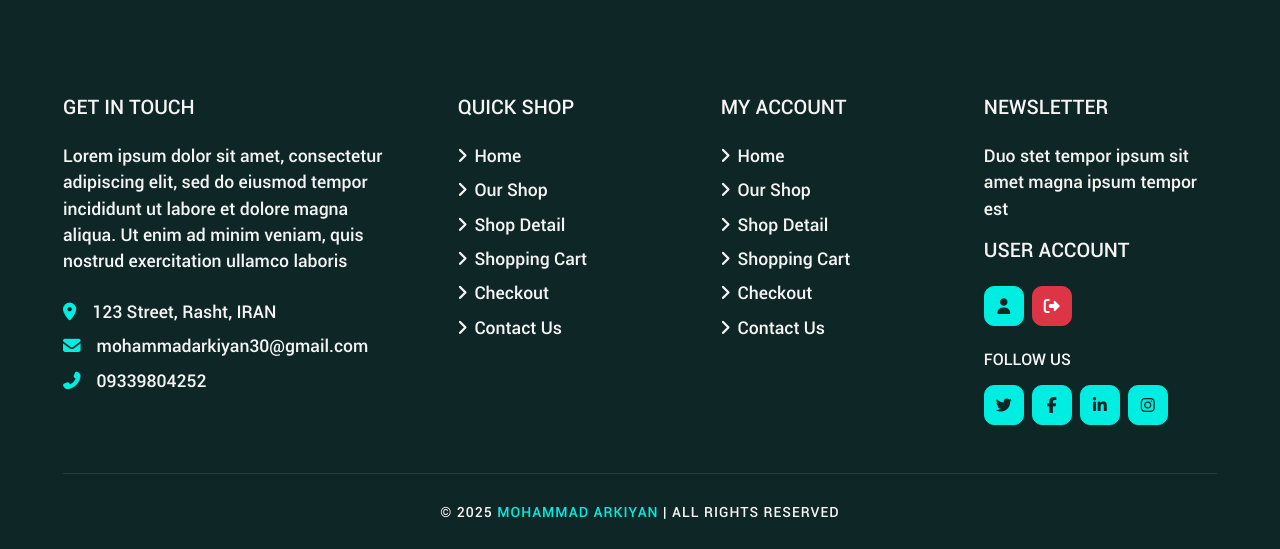
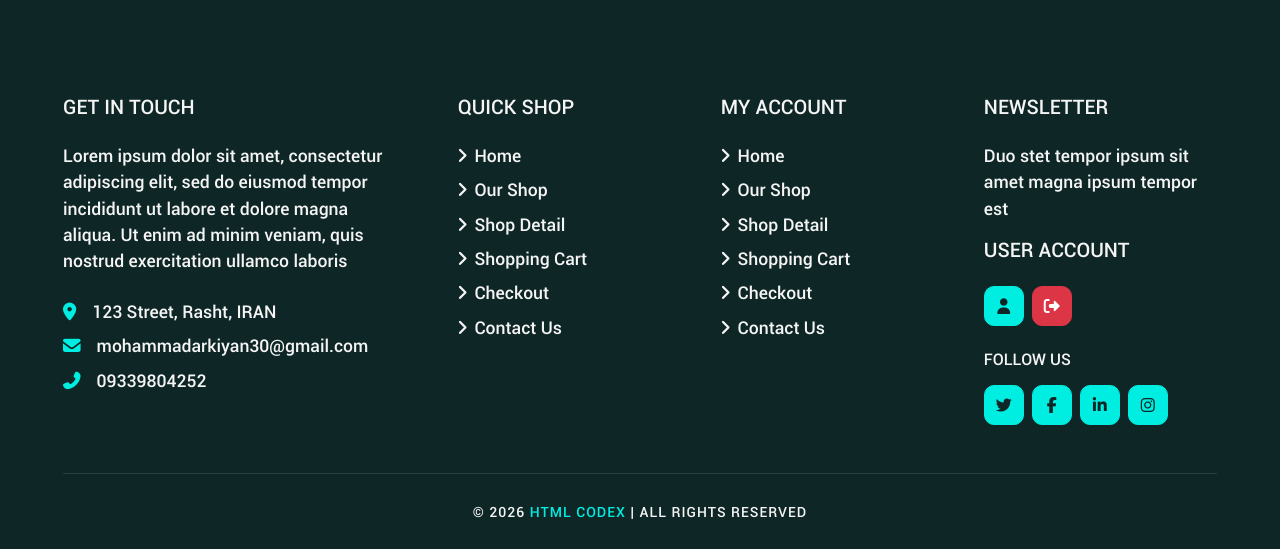
Before and after one commit to MohammadArkiyan/Shopping-Store, a Django app: page /account/profile/ in a window 1280 px wide. Shown: the part 1662-2211 px from the top of the page. Run offline with Django 5.2, Linux system fonts and the light colour scheme; the visitor is signed in with stand-in values (Sample User, id 1); data comes from the database, SQL or seed files in the repository; data that the repository does not hold is empty; some libraries are stand-ins or nearby versions.

Commit message:
Update footer(add HTML CODEX)

```diff
--- a/templates/includes/footer.html
+++ b/templates/includes/footer.html
@@ -84,7 +84,7 @@
     <div class="row border-top mx-xl-5 py-4" style="border-color: rgba(256, 256, 256, .1) !important;">
         <div class="col-12 text-center">
             <small class="text-secondary text-uppercase" style="letter-spacing: 1px;">
-                &copy; 2025 <span class="text-primary"><a href="https://www.arkiyan.ir/">Mohammad Arkiyan</a></span> | All Rights Reserved
+                &copy; 2026 <span class="text-primary"><a href="https://htmlcodex.com/">HTML CODEX</a></span> | All Rights Reserved
             </small>
         </div>
     </div>
```
